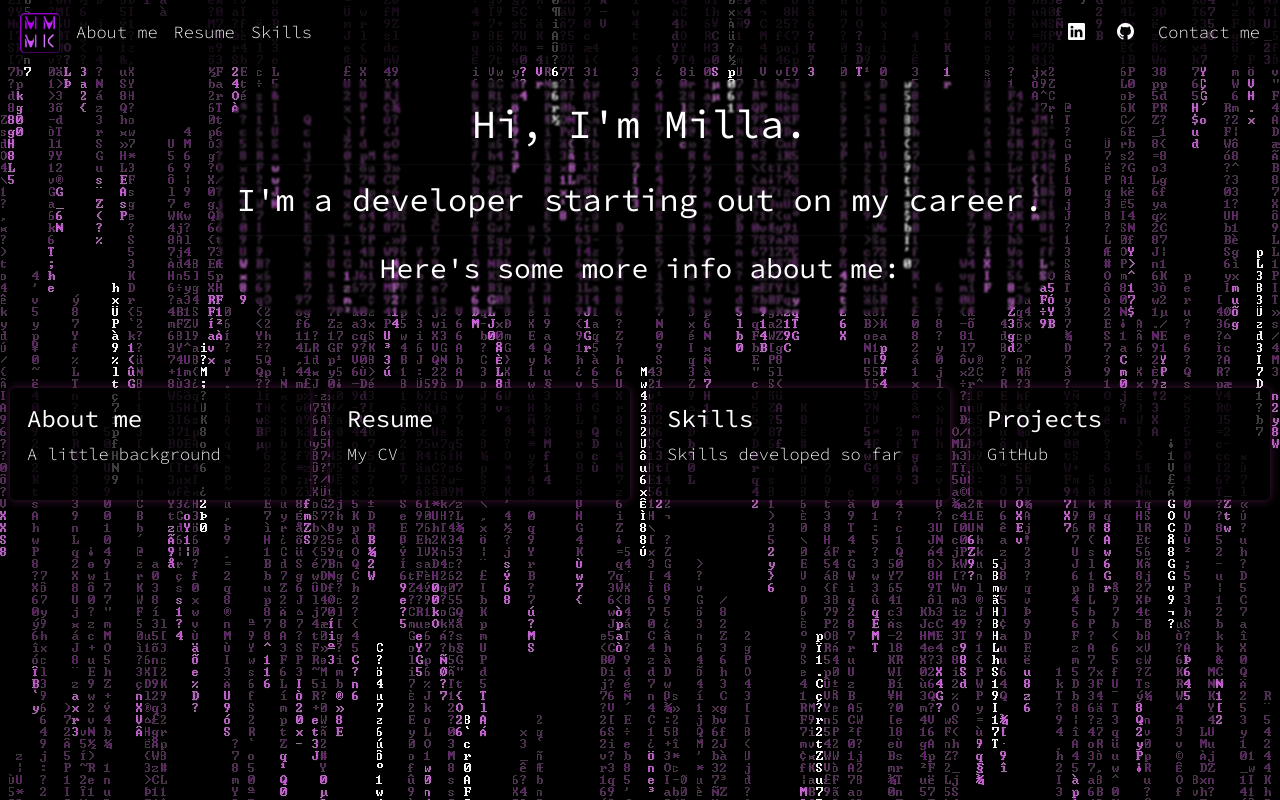
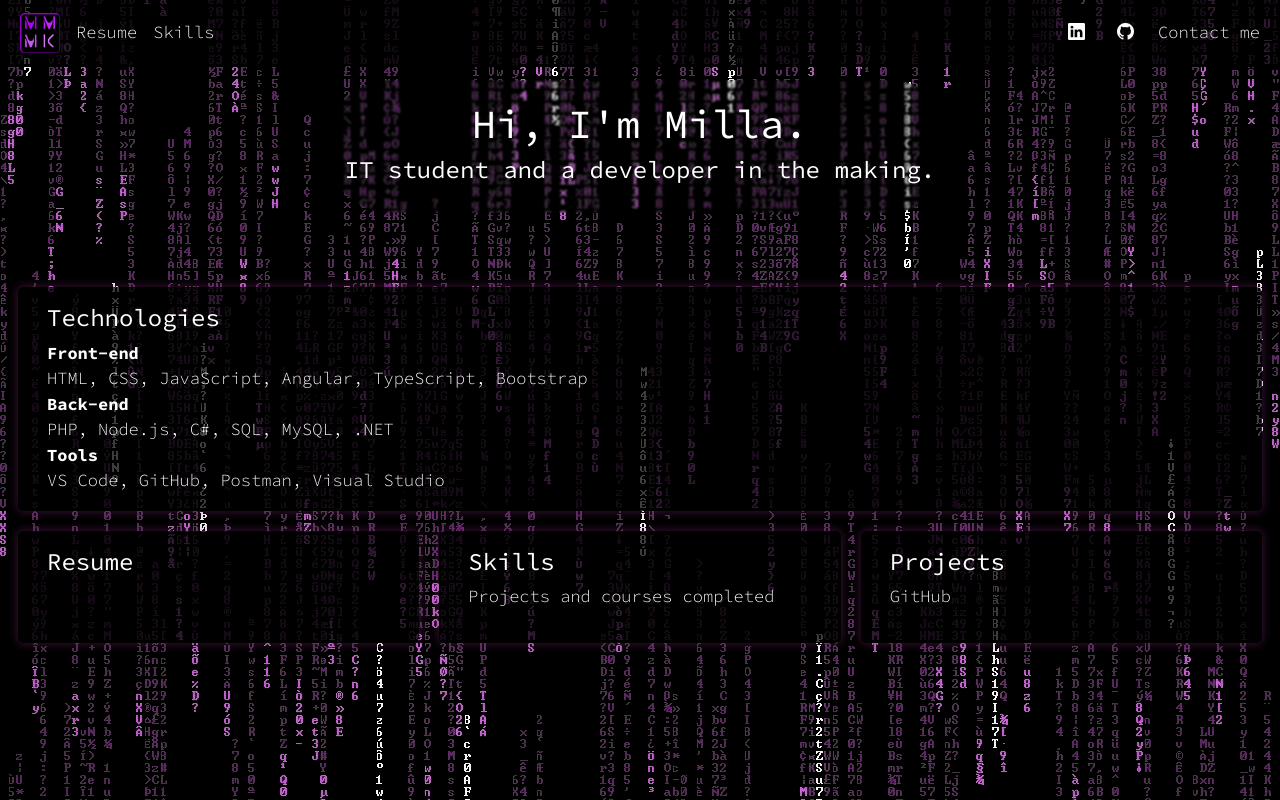
Before and after one commit to Milalien/Milalienxo, a plain HTML site: page index.html in a window 1280 px wide. Drawn offline with nearby package versions, Linux system fonts and the light colour scheme.

Commit message:
edits to the home pae

```diff
--- a/index.html
+++ b/index.html
@@ -32,48 +32,53 @@
 
     <div class="container">
         <h1>Hi, I'm Milla.</h1>
-        <hr>
-        <h2>I'm a developer starting out on my career.
-        </h2>
-        <hr>
-        <h3>Here's some more info about me:</h4>
+        <h4>IT student and a developer in the making.</h4>
     </div>
 
-    <div class="flex-container">
+    <div class="flex-container col">
+        <div class="row">
+        <div class="card text-bg-dark col">
+            <div class="card-body">
+                <h4 class="card-title">Technologies</h4>
+                <p class="card-text">
+                    <strong>Front-end</strong><br>
+                    HTML, CSS, JavaScript, Angular, TypeScript, Bootstrap<br>
+                    <strong>Back-end</strong><br>
+                    PHP, Node.js, C#, SQL, MySQL, .NET<br>
+                    <strong>Tools</strong><br>
+                    VS Code, GitHub, Postman, Visual Studio
+                </p>
 
-        <div id="about" class="card text-bg-dark">
-            <div class="card-body">
-                <h4 class="card-title">About me</h4>
-                <p class="card-text">A little background</p>
-                <a href="about.html" class="stretched-link"></a>
             </div>
 
         </div>
+        </div>
+        <div class="row">
 
-        <div class="card text-bg-dark">
+        <div class="card text-bg-dark col">
             <div class="card-body">
                 <h4 class="card-title">Resume</h4>
-                <p class="card-text">My CV</p>
                 <a href="resume.html" class="stretched-link"></a>
             </div>
         </div>
 
-        <div class="card text-bg-dark">
+        <div class="card text-bg-dark col">
             <div class="card-body">
                 <h4 class="card-title">Skills</h4>
-                <p class="card-text">Skills developed so far</p>
+                <p class="card-text">Projects and courses completed</p>
                 <a href="skills.html" class="stretched-link"></a>
             </div>
 
         </div>
 
-        <div class="card text-bg-dark">
+        <div class="card text-bg-dark col">
             <div class="card-body">
                 <h4 class="card-title">Projects</h4>
                 <p class="card-text">GitHub</p>
                 <a href="https://github.com/Milalien" target=”_blank” class="stretched-link"></a>
             </div>
 
+        </div>
         </div>
     </div>
 
--- a/nav.html
+++ b/nav.html
@@ -51,9 +51,6 @@
         <div class="collapse navbar-collapse" id="navbarToggler">
             <ul class="navbar-nav me-auto">
                 <li class="nav-item">
-                    <a class="nav-link" href="about.html">About me</a>
-                </li>
-                <li class="nav-item">
                     <a class="nav-link" href="resume.html">Resume</a>
                 </li>
                 <li class="nav-item">
--- a/styles/index.css
+++ b/styles/index.css
@@ -31,19 +31,13 @@ h5 {
 }
 
 .flex-container {
-  display: flex;
-  flex-flow: row wrap;
-  width: 100%;
   justify-content: center;
-
+  align-items: center;
+  margin: 0 20px;
 }
-
-.flex-container>div {
-  min-width: 300px;
+.flex-container .card {
   margin: 10px;
-  justify-content: center;
 }
-
 
 .iconlinks {
   flex: row 1 1 200px;
@@ -55,8 +49,8 @@ h5 {
 }
 
 .card:hover {
-  color: rgb(154, 51, 140) !important;
-  transition: color 0.5s !important;
+
+  transition: all 0.5s !important;
   background-color: black !important;
 
   h4 {
```
Also changed, not shown: about.html (deleted, +0 -58 lines), skills.html (+1 -3 lines).
